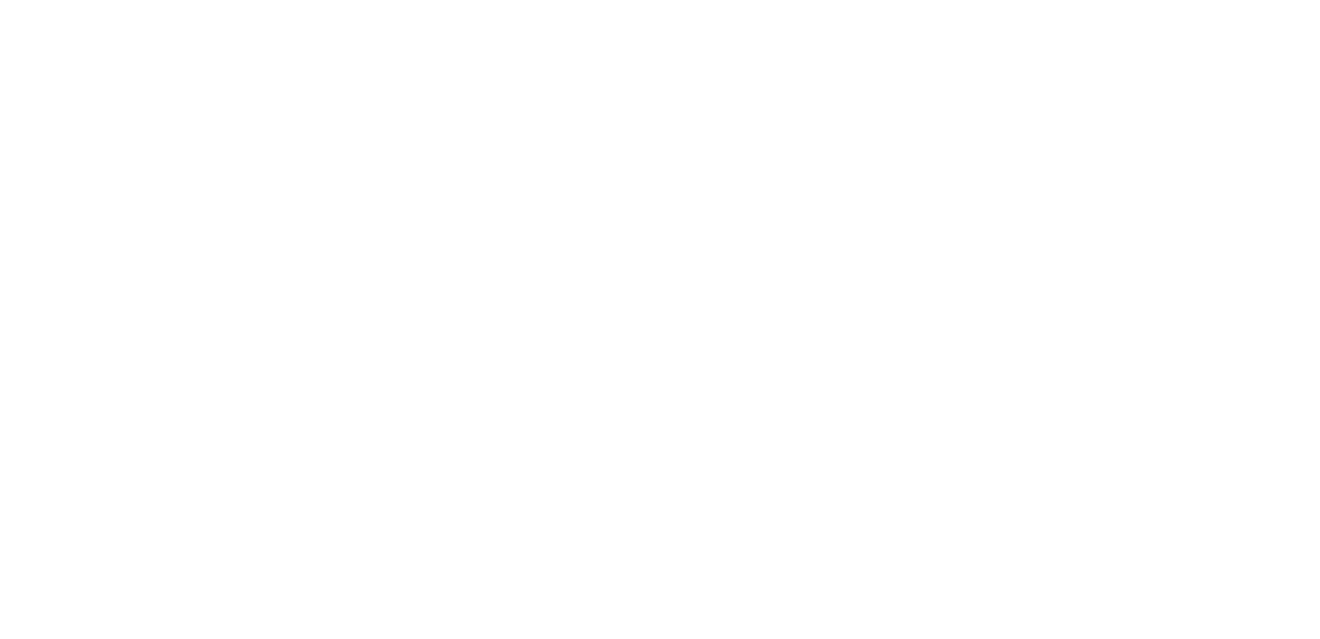
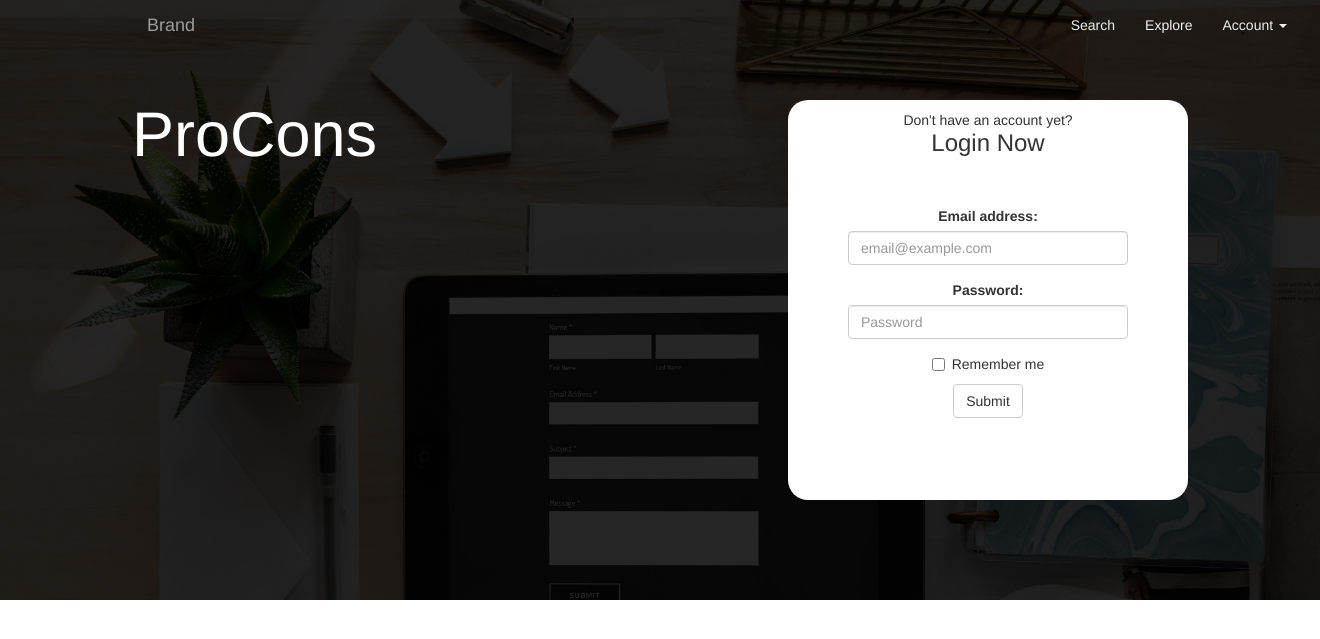
Before and after one commit to DannyNemtanu/ConsultPro, a PHP site: page / in a window 1320 px wide. Before the commit the part shown is empty. Shown: the top 639 px of the page. Run offline with PHP 8.4, Linux system fonts and the light colour scheme.

Commit message:
Project Setup
Bootstrap Connections
Includes Files
Header / Footer / Navigation
JS / jQuery / CSS Connected

```diff
--- /dev/null
+++ b/css/style.css
@@ -0,0 +1,57 @@
+/*General Styiling*/
+
+*{
+  margin: 0;
+  padding: 0;
+}
+h1,h2,h3,h4,h5,h6,p{
+  margin: 0;
+  padding: 0;
+}
+
+/*Navigation Style*/
+.navbar{
+  margin: 0 10%;
+  top:0;
+  border: none;
+  background-color: rgba(34, 34, 34, 0);
+  border-color: rgba(8, 8, 8, 0);
+  position: absolute;
+}
+.navbar-inverse .navbar-nav>li>a {
+    color: #efefef;
+  }
+
+
+/*Header Style*/
+.jumbotron{
+  width: 100%;
+  height: 600px;
+  padding: 100px 10%;
+  background-image: url('../img/banner.jpg');
+  background-repeat: no-repeat;
+  background-size: cover;
+  color: #fff;
+}
+.left,.info{
+  width: 50%;
+  height: 100%;
+  float: left;
+  margin: 0;
+  padding: 0;
+}
+.login-form{
+
+  border-radius: 20px;
+  height: 400px;
+  width: 400px;
+  background: #fff;
+  float: right;
+  color: #333;
+  text-align: center;
+  padding: 10px;
+}
+
+.login-home-form{
+  padding: 50px;
+}
--- /dev/null
+++ b/inc/footer.php
@@ -0,0 +1,6 @@
+<!-- jQuery (necessary for Bootstrap's JavaScript plugins) -->
+<script src="https://ajax.googleapis.com/ajax/libs/jquery/1.12.4/jquery.min.js"></script>
+<!-- Include all compiled plugins (below), or include individual files as needed -->
+<script src="https://maxcdn.bootstrapcdn.com/bootstrap/3.3.7/js/bootstrap.min.js" integrity="sha384-Tc5IQib027qvyjSMfHjOMaLkfuWVxZxUPnCJA7l2mCWNIpG9mGCD8wGNIcPD7Txa" crossorigin="anonymous"></script>
+</body>
+</html>
--- /dev/null
+++ b/inc/header.php
@@ -0,0 +1,13 @@
+<!DOCTYPE html>
+<html lang="en">
+  <head>
+    <!-- Required meta tags -->
+    <meta charset="utf-8">
+    <meta name="viewport" content="width=device-width, initial-scale=1, shrink-to-fit=no">
+
+    <!-- Latest compiled and minified CSS -->
+    <link rel="stylesheet" href="https://maxcdn.bootstrapcdn.com/bootstrap/3.3.7/css/bootstrap.min.css" integrity="sha384-BVYiiSIFeK1dGmJRAkycuHAHRg32OmUcww7on3RYdg4Va+PmSTsz/K68vbdEjh4u" crossorigin="anonymous">
+    <!-- Local CSS -->
+    <link rel="stylesheet" href="./css/style.css">
+  </head>
+  <body>
--- /dev/null
+++ b/inc/navigation.php
@@ -0,0 +1,53 @@
+<nav class="navbar navbar-inverse">
+  <div class="container">
+    <!-- Brand and toggle get grouped for better mobile display -->
+    <div class="navbar-header">
+      <button type="button" class="navbar-toggle collapsed" data-toggle="collapse" data-target="#bs-example-navbar-collapse-1" aria-expanded="false">
+        <span class="sr-only">Toggle navigation</span>
+        <span class="icon-bar"></span>
+        <span class="icon-bar"></span>
+        <span class="icon-bar"></span>
+      </button>
+      <a class="navbar-brand" href="#">Brand</a>
+    </div>
+
+    <!-- Collect the nav links, forms, and other content for toggling -->
+    <!-- <div class="collapse navbar-collapse" id="bs-example-navbar-collapse-1">
+      <ul class="nav navbar-nav">
+        <li class="active"><a href="#">Link <span class="sr-only">(current)</span></a></li>
+        <li><a href="#">Link</a></li>
+        <li class="dropdown">
+          <a href="#" class="dropdown-toggle" data-toggle="dropdown" role="button" aria-haspopup="true" aria-expanded="false">Dropdown <span class="caret"></span></a>
+          <ul class="dropdown-menu">
+            <li><a href="#">Action</a></li>
+            <li><a href="#">Another action</a></li>
+            <li><a href="#">Something else here</a></li>
+            <li role="separator" class="divider"></li>
+            <li><a href="#">Separated link</a></li>
+            <li role="separator" class="divider"></li>
+            <li><a href="#">One more separated link</a></li>
+          </ul>
+        </li>
+      </ul> -->
+      <!-- <form class="navbar-form navbar-left">
+        <div class="form-group">
+          <input type="text" class="form-control" placeholder="Search">
+        </div>
+        <button type="submit" class="btn btn-default">Submit</button>
+      </form> -->
+      <ul class="nav navbar-nav navbar-right">
+        <li><a href="#">Search</a></li>
+        <li><a href="#">Explore</a></li>
+        <li class="dropdown">
+          <a href="#" class="dropdown-toggle" data-toggle="dropdown" role="button" aria-haspopup="true" aria-expanded="false">Account <span class="caret"></span></a>
+          <ul class="dropdown-menu">
+            <li><a href="#">Profile</a></li>
+            <li><a href="#">Settings</a></li>
+            <li role="separator" class="divider"></li>
+            <li><a href="#">Logout</a></li>
+          </ul>
+        </li>
+      </ul>
+    </div><!-- /.navbar-collapse -->
+  </div><!-- /.container-fluid -->
+</nav>
--- a/index.php
+++ b/index.php
@@ -1,10 +1,45 @@
-<!DOCTYPE html>
-<html>
-<head>
-  <title>ConsultPro</title>
-</head>
-<body>
+<!-- Header -->
+<?php include 'inc/header.php'; ?>
+<!-- Including Navigation -->
+<?php include 'inc/navigation.php'; ?>
 
-</body>
+<!-- Body Starts Here -->
+  <!-- Header -->
+    <header>
+      <div class="container jumbotron banner">
+        <div class="info">
+          <h1>ProCons</h1>
+        </div>
 
-</html>
+        <div class="left">
+          <div class="login-form">
+              <span>Don't have an account yet?<h3>Login Now</h3></span>
+              <form class="login-home-form" action="index.html" method="post">
+                <div class="form-group">
+                    <label for="email">Email address:</label>
+                    <input type="email" class="form-control" placeholder="email@example.com" id="email">
+                  </div>
+                  <div class="form-group">
+                    <label for="pwd">Password:</label>
+                    <input type="password" class="form-control" id="pwd" placeholder="Password">
+                  </div>
+                  <div class="checkbox">
+                    <label><input type="checkbox"> Remember me</label>
+                  </div>
+                  <button type="submit" class="btn btn-default">Submit</button>
+              </form>
+          </div>
+        </div>
+      </div>
+    </header>
+    <!-- End Header -->
+
+    <!-- Content -->
+    <div class="">
+
+    </div>
+    <!-- End Content -->
+
+<!-- Attaching Footer -->
+<?php include 'inc/footer.php'; ?>
+<!-- Body Ends -->
```
Also changed, not shown: img/banner.jpg (added), img/loginbg.jpg (added).
